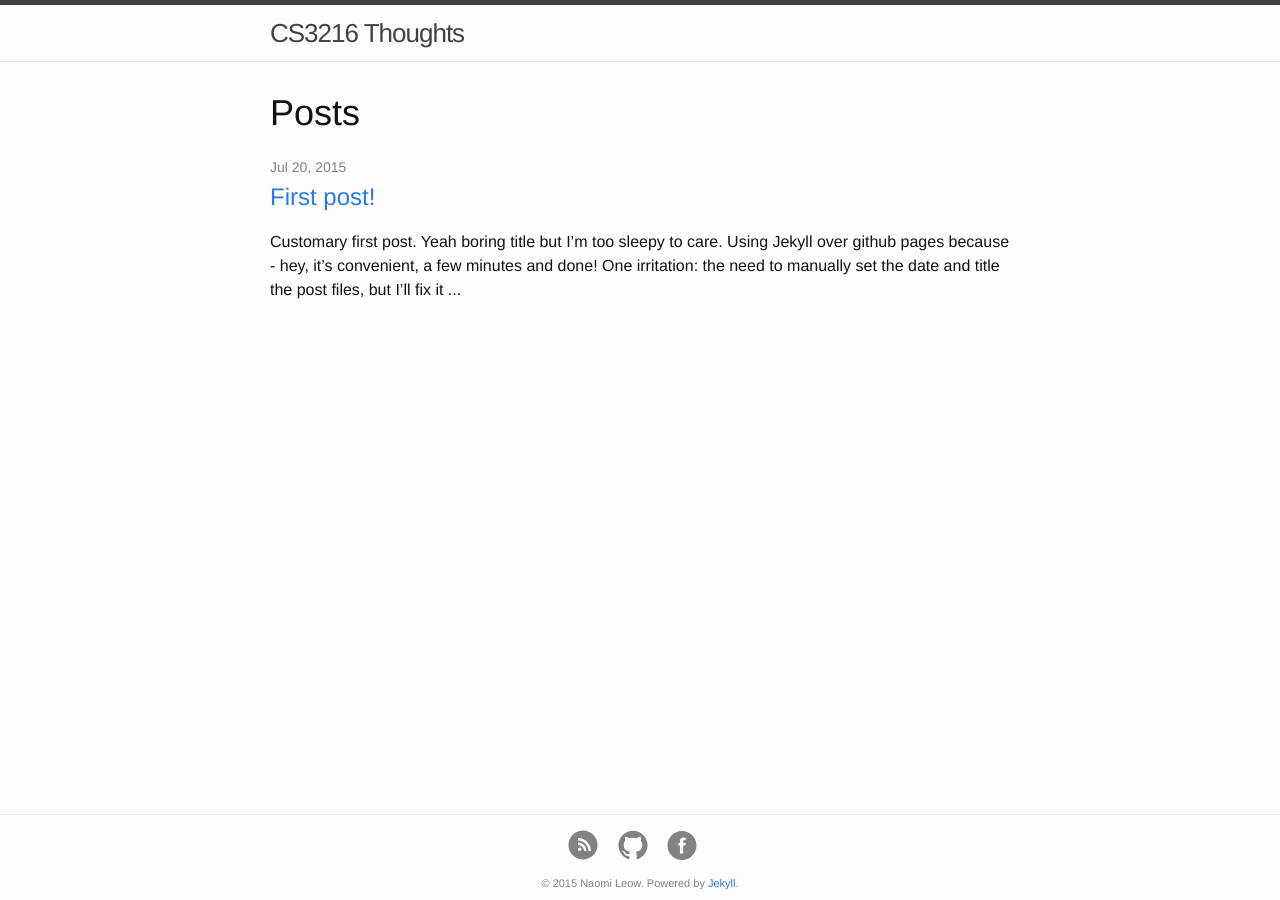
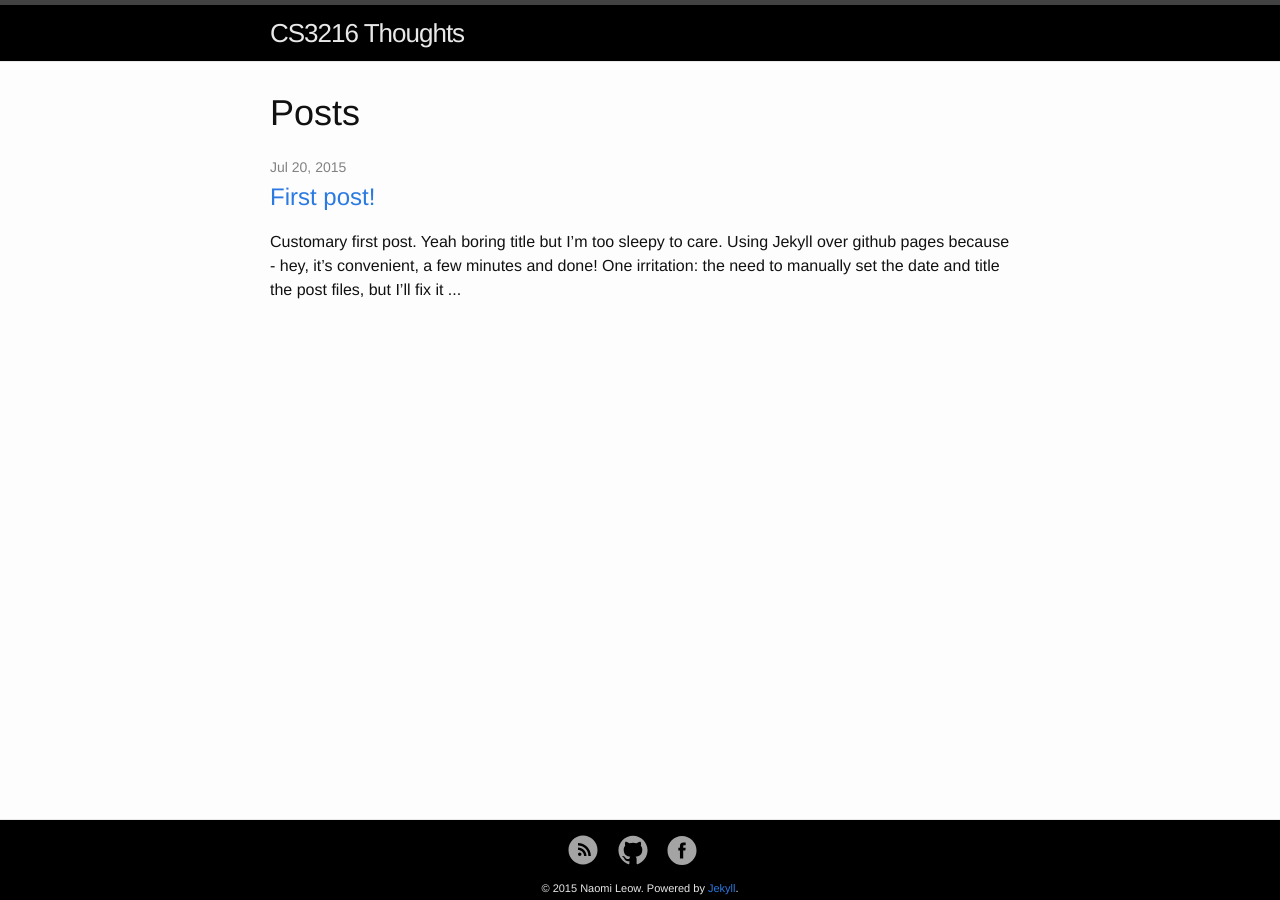
Before and after one commit to naomilwx/cs3216-blog, a Jekyll site: the page built from index.html, in a window 1280 px wide. Built offline with Jekyll 4.4.1, drawn with Linux system fonts in a browser that asks for light colours.

Commit message:
make header and footer black

```diff
--- a/_includes/footer.html
+++ b/_includes/footer.html
@@ -13,7 +13,7 @@
             <a href="{{ "/feed.xml" | prepend: site.baseurl }}">
             <span class="icon">
               <svg viewBox="3 3 62 62">
-                <path fill="#828282" d="M45.164,46.268h5.104c0-14.633-11.904-26.545-26.535-26.545  v5.09C35.547,24.812,45.164,34.439,45.164,46.268z M27.266,46.277c1.957,0,3.538-1.572,3.538-3.521c0-1.938-1.581-3.528-3.538-3.528  c-1.949,0-3.533,1.59-3.533,3.528C23.732,44.705,25.316,46.277,27.266,46.277z M36.143,46.27L36.143,46.27h5.11  c0-9.664-7.862-17.525-17.521-17.525v5.088c3.313,0,6.429,1.295,8.774,3.643C34.85,39.816,36.143,42.945,36.143,46.27z M34,64  C17.432,64,4,50.568,4,34C4,17.431,17.432,4,34,4s30,13.431,30,30C64,50.568,50.568,64,34,64z"/>
+                <path fill="#A4A4A4" d="M45.164,46.268h5.104c0-14.633-11.904-26.545-26.535-26.545  v5.09C35.547,24.812,45.164,34.439,45.164,46.268z M27.266,46.277c1.957,0,3.538-1.572,3.538-3.521c0-1.938-1.581-3.528-3.538-3.528  c-1.949,0-3.533,1.59-3.533,3.528C23.732,44.705,25.316,46.277,27.266,46.277z M36.143,46.27L36.143,46.27h5.11  c0-9.664-7.862-17.525-17.521-17.525v5.088c3.313,0,6.429,1.295,8.774,3.643C34.85,39.816,36.143,42.945,36.143,46.27z M34,64  C17.432,64,4,50.568,4,34C4,17.431,17.432,4,34,4s30,13.431,30,30C64,50.568,50.568,64,34,64z"/>
             </span>
           </li>
 
@@ -31,7 +31,7 @@
             <a href="https://github.com/{{ site.github_username }}">
               <span class="icon">
                 <svg viewBox="0 0 16 16">
-                  <path fill="#828282" d="M7.999,0.431c-4.285,0-7.76,3.474-7.76,7.761 c0,3.428,2.223,6.337,5.307,7.363c0.388,0.071,0.53-0.168,0.53-0.374c0-0.184-0.007-0.672-0.01-1.32 c-2.159,0.469-2.614-1.04-2.614-1.04c-0.353-0.896-0.862-1.135-0.862-1.135c-0.705-0.481,0.053-0.472,0.053-0.472 c0.779,0.055,1.189,0.8,1.189,0.8c0.692,1.186,1.816,0.843,2.258,0.645c0.071-0.502,0.271-0.843,0.493-1.037 C4.86,11.425,3.049,10.76,3.049,7.786c0-0.847,0.302-1.54,0.799-2.082C3.768,5.507,3.501,4.718,3.924,3.65 c0,0,0.652-0.209,2.134,0.796C6.677,4.273,7.34,4.187,8,4.184c0.659,0.003,1.323,0.089,1.943,0.261 c1.482-1.004,2.132-0.796,2.132-0.796c0.423,1.068,0.157,1.857,0.077,2.054c0.497,0.542,0.798,1.235,0.798,2.082 c0,2.981-1.814,3.637-3.543,3.829c0.279,0.24,0.527,0.713,0.527,1.437c0,1.037-0.01,1.874-0.01,2.129 c0,0.208,0.14,0.449,0.534,0.373c3.081-1.028,5.302-3.935,5.302-7.362C15.76,3.906,12.285,0.431,7.999,0.431z"/>
+                  <path fill="#A4A4A4" d="M7.999,0.431c-4.285,0-7.76,3.474-7.76,7.761 c0,3.428,2.223,6.337,5.307,7.363c0.388,0.071,0.53-0.168,0.53-0.374c0-0.184-0.007-0.672-0.01-1.32 c-2.159,0.469-2.614-1.04-2.614-1.04c-0.353-0.896-0.862-1.135-0.862-1.135c-0.705-0.481,0.053-0.472,0.053-0.472 c0.779,0.055,1.189,0.8,1.189,0.8c0.692,1.186,1.816,0.843,2.258,0.645c0.071-0.502,0.271-0.843,0.493-1.037 C4.86,11.425,3.049,10.76,3.049,7.786c0-0.847,0.302-1.54,0.799-2.082C3.768,5.507,3.501,4.718,3.924,3.65 c0,0,0.652-0.209,2.134,0.796C6.677,4.273,7.34,4.187,8,4.184c0.659,0.003,1.323,0.089,1.943,0.261 c1.482-1.004,2.132-0.796,2.132-0.796c0.423,1.068,0.157,1.857,0.077,2.054c0.497,0.542,0.798,1.235,0.798,2.082 c0,2.981-1.814,3.637-3.543,3.829c0.279,0.24,0.527,0.713,0.527,1.437c0,1.037-0.01,1.874-0.01,2.129 c0,0.208,0.14,0.449,0.534,0.373c3.081-1.028,5.302-3.935,5.302-7.362C15.76,3.906,12.285,0.431,7.999,0.431z"/>
                 </svg>
               </span>
 
@@ -44,7 +44,7 @@
               <a href="https://www.facebook.com/{{ site.facebook_username }}">
                 <span class="icon">
                   <svg viewBox="2 2 62 62">
-                    <path fill="#828282" d="M28.765,50.32h6.744V33.998h4.499l0.596-5.624h-5.095  l0.007-2.816c0-1.466,0.14-2.253,2.244-2.253h2.812V17.68h-4.5c-5.405,0-7.307,2.729-7.307,7.317v3.377h-3.369v5.625h3.369V50.32z   M33,64C16.432,64,3,50.569,3,34S16.432,4,33,4s30,13.431,30,30S49.568,64,33,64z"/>
+                    <path fill="#A4A4A4" d="M28.765,50.32h6.744V33.998h4.499l0.596-5.624h-5.095  l0.007-2.816c0-1.466,0.14-2.253,2.244-2.253h2.812V17.68h-4.5c-5.405,0-7.307,2.729-7.307,7.317v3.377h-3.369v5.625h3.369V50.32z   M33,64C16.432,64,3,50.569,3,34S16.432,4,33,4s30,13.431,30,30S49.568,64,33,64z"/>
                   </svg>
                 </span>
             </a>
--- a/_sass/_layout.scss
+++ b/_sass/_layout.scss
@@ -9,6 +9,7 @@
 .site-header {
     border-top: 5px solid $grey-color-dark;
     border-bottom: 1px solid $grey-color-light;
+    background: black;
     min-height: $header-height;
     width: 100%;
     // Positioning context for the mobile navigation icon
@@ -21,10 +22,10 @@
     letter-spacing: -1px;
     margin-bottom: 0;
     float: left;
-
+    color: white;
     &,
     &:visited {
-        color: $grey-color-dark;
+        color: $grey-color-light;
     }
 }
 
@@ -37,7 +38,7 @@
     }
 
     .page-link {
-        color: $text-color;
+        color: white;
         line-height: $base-line-height;
 
         // Gaps between nav items, but not on the first one
@@ -103,11 +104,13 @@
     bottom:0;
     width:100%;
     height: $footer-height;
+    background: black;
 }
 
 .copyright {
   font-size: 11px;
   text-align: center;
+  color:$grey-color-light;
 }
 
 .contact-list,
--- a/css/main.scss
+++ b/css/main.scss
@@ -22,7 +22,7 @@
 $grey-color-light: lighten($grey-color, 40%);
 $grey-color-dark:  darken($grey-color, 25%);
 
-$footer-height:		25px;
+$footer-height:		20px;
 $header-height:		56px;
 
 // Width of the content area
```
